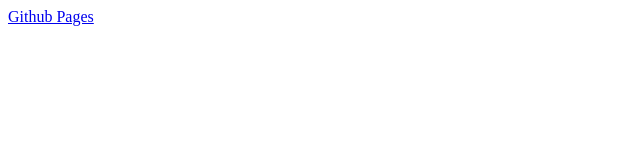
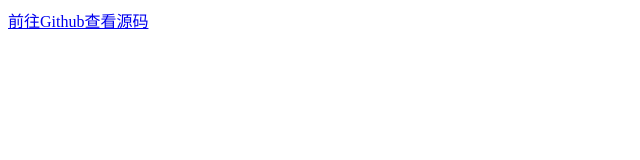
Before and after one commit to iranftoy/iranftoy.github.io, a plain HTML site: page index.html in a window 1280 px wide. Shown: the whole page, without its empty margins (0-640 px from the left). Drawn offline with Linux system fonts and the light colour scheme.

Commit message:
Update index.html

```diff
--- a/index.html
+++ b/index.html
@@ -1 +1 @@
-<a href="https://github.com/iranftoy/iranftoy.github.io/new/main" target="_blank" title="源码上传">Github Pages</a>
+<a href="https://github.com/iranftoy/iranftoy.github.io/new/main" target="_blank" >前往Github查看源码</a>
```
